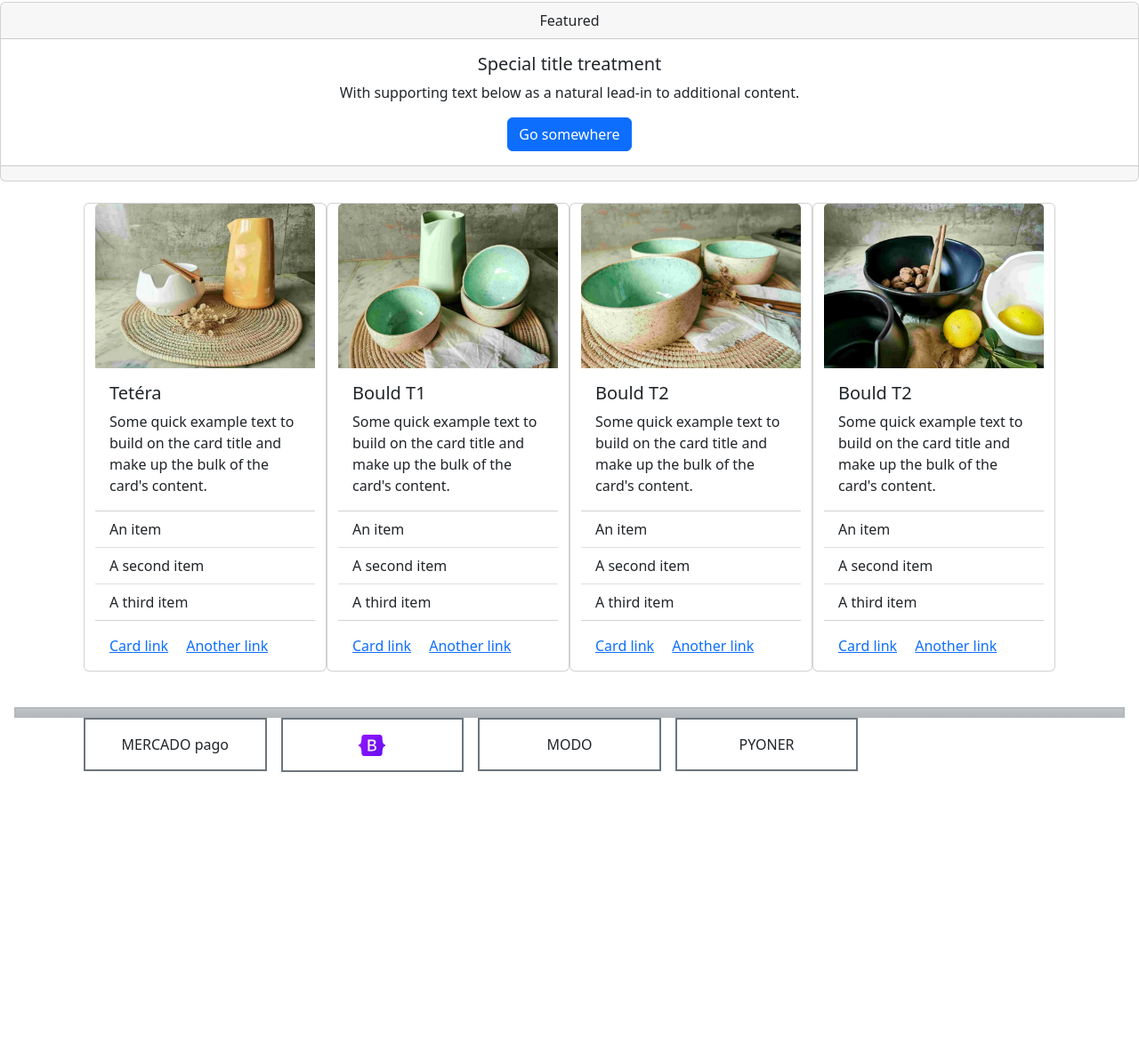
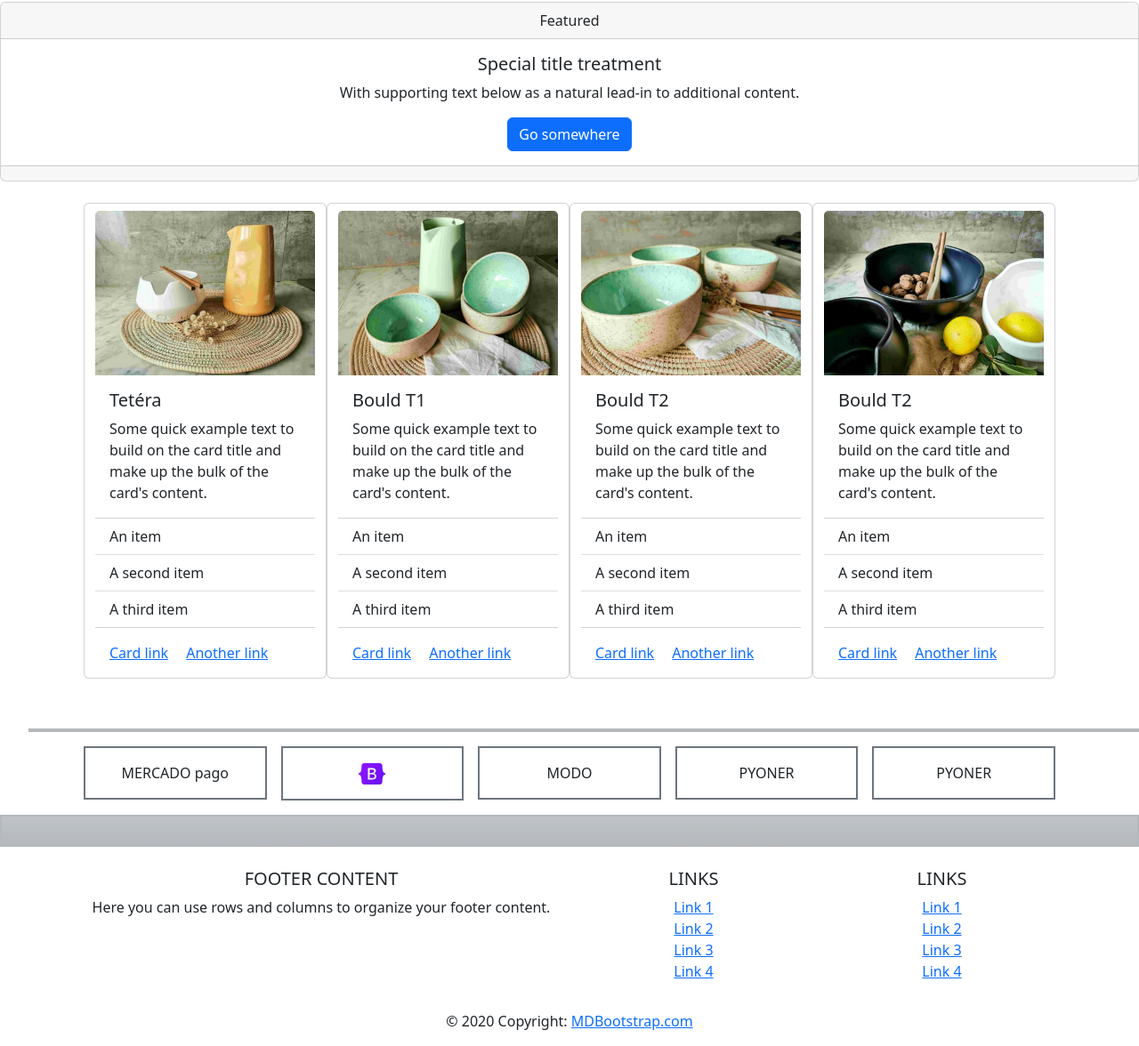
Before and after one commit to jecadm/PreEntrega3Costa, a plain HTML site: page index.html in a window 1280 px wide. Shown: the part 1026-2202 px from the top of the page at 89% size. Before the commit the page ends 1910 px from the top, so only its background shows below. Drawn offline with nearby package versions, Linux system fonts and the light colour scheme.

Commit message:
Se agrego el footer y revision de etiquetas

```diff
--- a/index.html
+++ b/index.html
@@ -11,10 +11,9 @@
     integrity="sha384-iYQeCzEYFbKjA/T2uDLTpkwGzCiq6soy8tYaI1GyVh/UjpbCx/TYkiZhlZB6+fzT" crossorigin="anonymous">
 
 </head>
-
 <body>
   <!-- Cabesera logo , login y boton carrito -->
-  <header>
+  <header >
     <section class="">
       <section class="navbar bg-light sec-nav-logo border-bottom">
         <article class="container-fluid">
@@ -56,8 +55,9 @@
 
     </section>
   </header>
+  <!-- Cabesera logo , login y boton carrito -->
   <!-- Barra de navegacion con buscador -->
-  <section>
+  <section >
     <nav class="navbar navbar-expand-lg bg-light ">
       <section class="container-fluid">
         <button class="navbar-toggler" type="button" data-bs-toggle="collapse" data-bs-target="#navbarTogglerDemo03"
@@ -85,6 +85,8 @@
       </section>
     </nav>
   </section>
+  <!-- Barra de navegacion con buscador -->
+
   <!-- Separador -->
   <section>
     <hr>
@@ -93,8 +95,7 @@
       <hr>
     </article>
   </section>
-
-
+  <!-- Separador -->
   <!-- Imagen de section carrusel flayer-->
   <section class="container">
 
@@ -144,8 +145,8 @@
     </section>
 
   </section>
-
-  <!-- Separador entre carrusel y tarjetas de producos -->
+  <!-- Imagen de section carrusel flayer-->
+  <!-- Separador entre carrusel  -->
   <section class="mt-2">
 
     <section class="card text-center">
@@ -162,13 +163,14 @@
     </section>
 
   </section>
+  <!-- Separador entre carrusel  -->
   <!-- tarjetas con imagenes de productos 4 -->
   <section>
     <section class="container ">
       <section class="row align-items-start p-4">
         <!-- Tajeta 1  -->
         <article class="card col " style="width: 18rem;">
-              <img src="./img/IMG_20210310_160259-00.jpg" class="card-img-top" alt="...">
+          <img src="./img/IMG_20210310_160259-00.jpg" class="card-img-top mt-2" alt="img00">
           <section class="card-body">
             <h5 class="card-title">Tetéra</h5>
             <p class="card-text">Some quick example text to build on the card title and make up the bulk of the card's
@@ -186,7 +188,7 @@
         </article>
         <!-- Tajeta 2 -->
         <article class="card col " style="width: 18rem;">
-              <img src="./img/IMG_20210310_160259-01.jpg" class="card-img-top" alt="...">
+          <img src="./img/IMG_20210310_160259-01.jpg" class="card-img-top mt-2" alt="img01">
           <section class="card-body">
             <h5 class="card-title">Bould T1</h5>
             <p class="card-text">Some quick example text to build on the card title and make up the bulk of the card's
@@ -204,7 +206,7 @@
         </article>
         <!-- tarjeta 3 -->
         <article class="card col  " style="width: 18rem;">
-              <img src="./img/IMG_20210310_160259-02.jpg" class="card-img-top" alt="...">
+          <img src="./img/IMG_20210310_160259-02.jpg" class="card-img-top mt-2" alt=".img02">
           <section class="card-body">
             <h5 class="card-title">Bould T2</h5>
             <p class="card-text">Some quick example text to build on the card title and make up the bulk of the card's
@@ -222,7 +224,7 @@
         </article>
         <!-- Tarjeta 4 -->
         <article class="card col  " style="width: 18rem;">
-              <img src="./img/IMG_20210310_160259-03.jpg" class="card-img-top" alt="...">
+          <img src="./img/IMG_20210310_160259-03.jpg" class="card-img-top mt-2" alt="img03">
           <section class="card-body">
             <h5 class="card-title">Bould T2</h5>
             <p class="card-text">Some quick example text to build on the card title and make up the bulk of the card's
@@ -241,14 +243,17 @@
       </section>
     </section>
   </section>
+  <!-- tarjetas con imagenes de productos 4 -->
   <!-- Medios de pago -->
   <section class="p-3">
     <!-- Separador -->
     <section>
-            <section class=" col-12 border bg-secondary border-secondary bg-gradient border-2 opacity-50 p-1">
+      <section class=" col-12 border bg-secondary border-secondary bg-gradient border-2 opacity-50 m-3">
       </section>
     </section>
+    <!-- Separador -->
 
+    <!-- Contenedro de medios de pago -->
     <section class="container text-center">
       <section class="container w-100 ">
         <section class="row   row-cols-lg-5 g-2 g-lg-3">
@@ -256,7 +261,7 @@
             <article class="p-3 border border border-secondary bg-gradient border-2 "> MERCADO pago
             </article>
           </section>
-                  <section class="col-3">
+          <section class="col">
             <article class="p-3 border border border-secondary bg-gradient border-2 ">
               <a>
                 <img src="./img/bootstrap-logo.svg" alt="Logo" width="30" height="24"
@@ -264,8 +269,11 @@
               </a>
             </article>
           </section>
-                  <section class="col-3">
+          <section class="col">
             <article class="p-3 border border border-secondary bg-gradient border-2 ">MODO</article>
+          </section>
+          <section class="col">
+            <article class="p-3 border border border-secondary bg-gradient border-2 ">PYONER</article>
           </section>
           <section class="col">
             <article class="p-3 border border border-secondary bg-gradient border-2 ">PYONER</article>
@@ -273,19 +281,107 @@
         </section>
       </section>
     </section>
+    <!-- Contenedro de medios de pago -->
   </section>
-
+  <!-- Medios de pago -->
 
 
   <!-- Redes sociales -->
   <section>
+<!-- FALTA REDES SOCIALES -->
+  </section>
+   <!-- Separador -->
+   <section>
+    <section class=" col-12 border bg-secondary border-secondary bg-gradient border-2 opacity-50 p-3">
+    </section>
+    </section>
+  <!-- Separador -->
+
+ <!-- Footer -->
+ <section class="container">
+<footer class="page-footer font-small blue pt-4">
+
+  <!-- Footer Links -->
+  <section class="container-fluid text-center text-md-left">
+
+    <!-- Grid row -->
+    <section class="row">
+
+      <!-- Grid columna -->
+      <section class="col-md-6 mt-md-0 mt-3">
+
+        <!-- informacion -->
+        <h5 class="text-uppercase">Footer Content</h5>
+        <p>Here you can use rows and columns to organize your footer content.</p>
 
       </section>
+      <!-- Grid columna -->
 
-      <footer>
+      <hr class="clearfix w-100 d-md-none pb-3">
 
+      <!-- Grid columna -->
+      <section class="col-md-3 mb-md-0 mb-3">
+
+        <!-- Links -->
+        <h5 class="text-uppercase">Links</h5>
+
+        <ul class="list-unstyled">
+          <li>
+            <a href="#!">Link 1</a>
+          </li>
+          <li>
+            <a href="#!">Link 2</a>
+          </li>
+          <li>
+            <a href="#!">Link 3</a>
+          </li>
+          <li>
+            <a href="#!">Link 4</a>
+          </li>
+        </ul>
+
+      </section>
+      <!-- Grid columna -->
+
+      <!-- Grid columna 2 -->
+      <section class="col-md-3 mb-md-0 mb-3">
+
+        <!-- Links -->
+        <h5 class="text-uppercase">Links</h5>
+
+        <ul class="list-unstyled">
+          <li>
+            <a href="#!">Link 1</a>
+          </li>
+          <li>
+            <a href="#!">Link 2</a>
+          </li>
+          <li>
+            <a href="#!">Link 3</a>
+          </li>
+          <li>
+            <a href="#!">Link 4</a>
+          </li>
+        </ul>
+
+      </section>
+      <!-- Grid column 2-->
+
+    </section>
+    <!-- Grid row -->
+
+  </section>
+  <!-- Footer Links -->
+
+  <!-- Copyright -->
+  <div class="footer-copyright text-center py-3">© 2020 Copyright:
+    <a href="/"> MDBootstrap.com</a>
+  </div>
+  <!-- Copyright -->
 
 </footer>
+</section>
+<!-- Footer -->
 
 
   <script src="https://cdn.jsdelivr.net/npm/bootstrap@5.2.1/dist/js/bootstrap.bundle.min.js"
```
Lines whose indentation alone changed are shown as unchanged.
